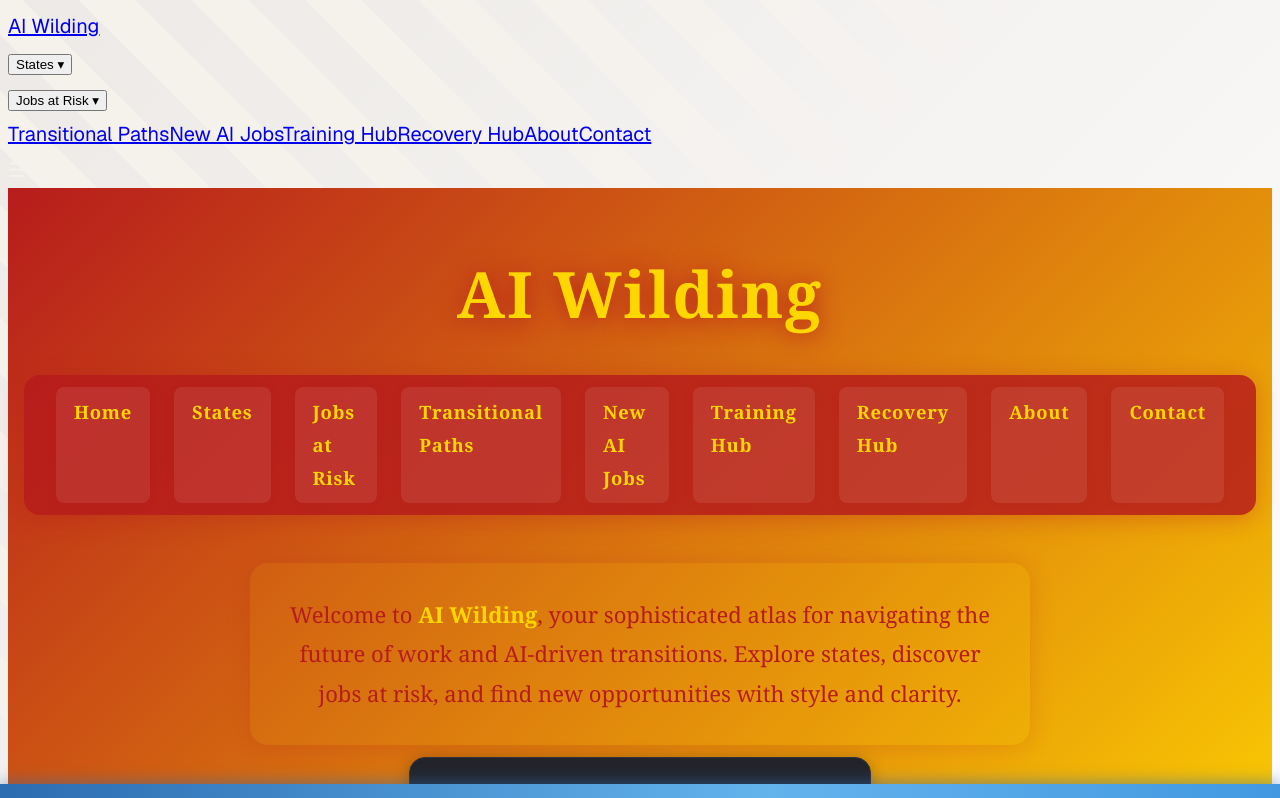
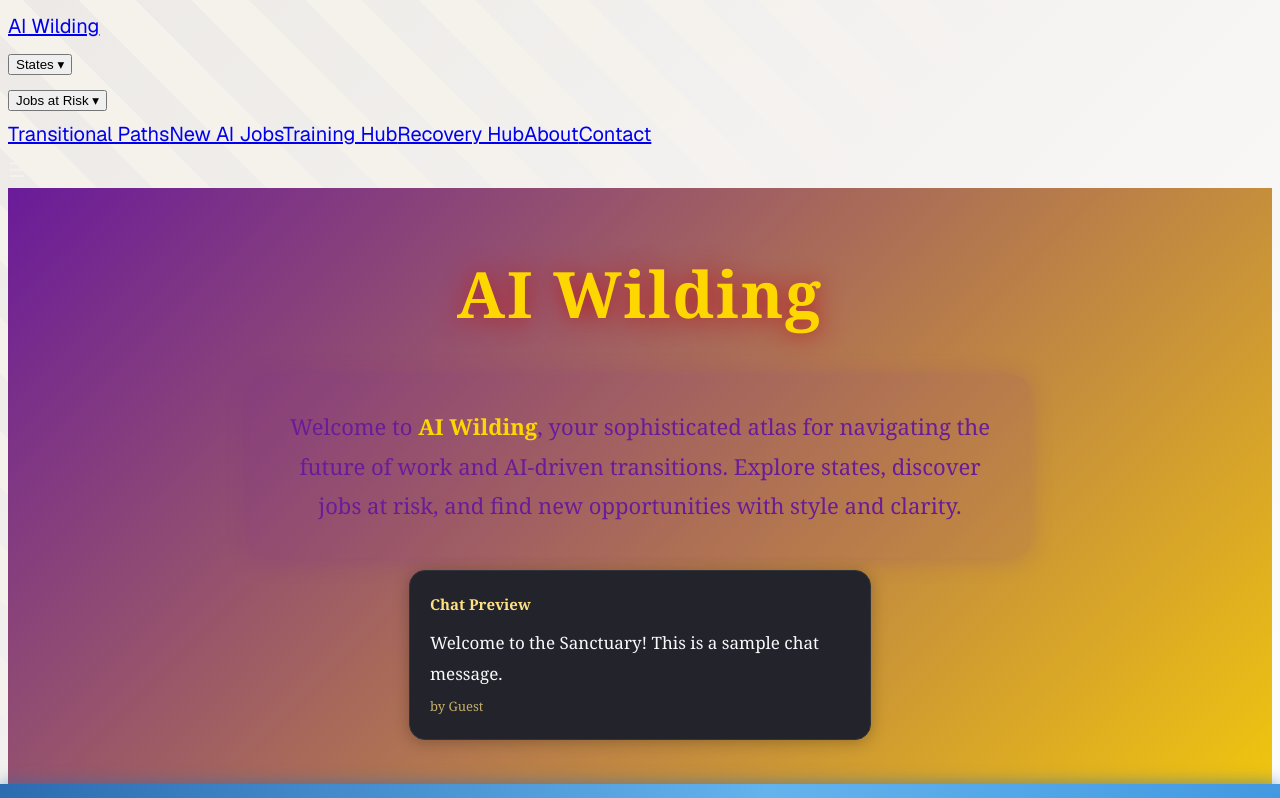
Before and after one commit to Shellzonit/auralis-sanctuary-, a Next.js app: page / in a window 1280 px wide. Shown: the top 798 px of the page. Built offline with nearby package versions, Linux system fonts and the light colour scheme.

Commit message:
Remove homepage dropdowns and update color scheme to gold and purple

```diff
--- a/app/page.tsx
+++ b/app/page.tsx
@@ -3,28 +3,12 @@
 import Link from "next/link";
 
 export default function HomePage() {
-    const tabStyle = {
-      color: '#ffd700',
-      fontWeight: 700,
-      fontSize: '1.15rem',
-      textDecoration: 'none',
-      padding: '8px 18px',
-      borderRadius: 8,
-      background: 'rgba(255,255,255,0.08)',
-      boxShadow: '0 2px 8px #b71c1c22',
-      transition: 'background 0.2s',
-      border: 'none',
-      outline: 'none',
-      cursor: 'pointer',
-      letterSpacing: '.04em',
-      margin: 0,
-      display: 'inline-block',
-    };
+    // Removed tabStyle and tab navigation for a cleaner homepage
   return (
     <main
       style={{
         minHeight: "100vh",
-        background: "linear-gradient(135deg, #b71c1c 0%, #ffd700 100%)",
+        background: "linear-gradient(135deg, #6a1b9a 0%, #ffd700 100%)", // purple to gold
         color: "#ffd700",
         fontFamily: "Playfair Display, Georgia, serif",
         display: "flex",
@@ -49,38 +33,17 @@ export default function HomePage() {
         AI Wilding
       </h1>
 
-      {/* Tab Navigation */}
-      <nav
-        style={{
-          display: 'flex',
-          gap: 24,
-          background: 'rgba(183,28,28,0.85)',
-          borderRadius: 16,
-          padding: '12px 32px',
-          marginBottom: 48,
-          boxShadow: '0 4px 24px #b71c1c55',
-        }}
-      >
-        <Link href="/" style={tabStyle}>Home</Link>
-        <Link href="/states" style={tabStyle}>States</Link>
-        <Link href="/jobs-at-risk" style={tabStyle}>Jobs at Risk</Link>
-        <Link href="/transitional-paths" style={tabStyle}>Transitional Paths</Link>
-        <Link href="/new-ai-jobs" style={tabStyle}>New AI Jobs</Link>
-        <Link href="/training" style={tabStyle}>Training Hub</Link>
-        <Link href="/recovery" style={tabStyle}>Recovery Hub</Link>
-        <Link href="/about" style={tabStyle}>About</Link>
-        <Link href="/contact" style={tabStyle}>Contact</Link>
-      </nav>
+      {/* Tab Navigation removed for a cleaner homepage */}
 
       {/* Sophisticated Welcome Section */}
       <section
         style={{
-          background: 'rgba(255,215,0,0.08)',
+          background: 'rgba(106,27,154,0.10)', // purple tint
           borderRadius: 18,
           padding: '32px 40px',
           maxWidth: 700,
-          boxShadow: '0 2px 24px #b71c1c33',
-          color: '#b71c1c',
+          boxShadow: '0 2px 24px #6a1b9a33',
+          color: '#6a1b9a',
           fontSize: 22,
           fontFamily: 'Playfair Display, Georgia, serif',
           textAlign: 'center',
```
